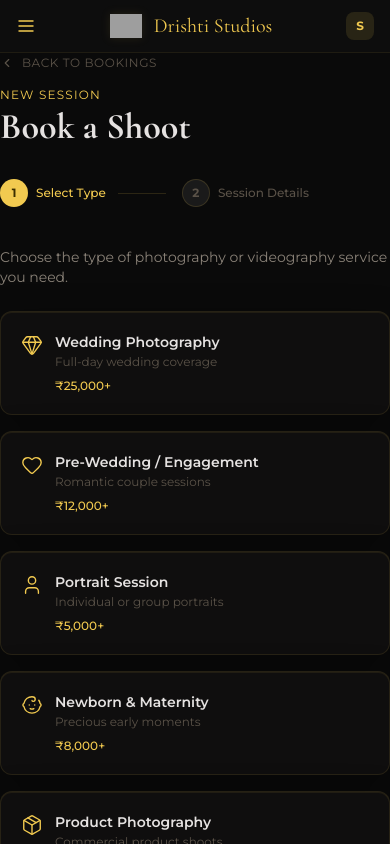
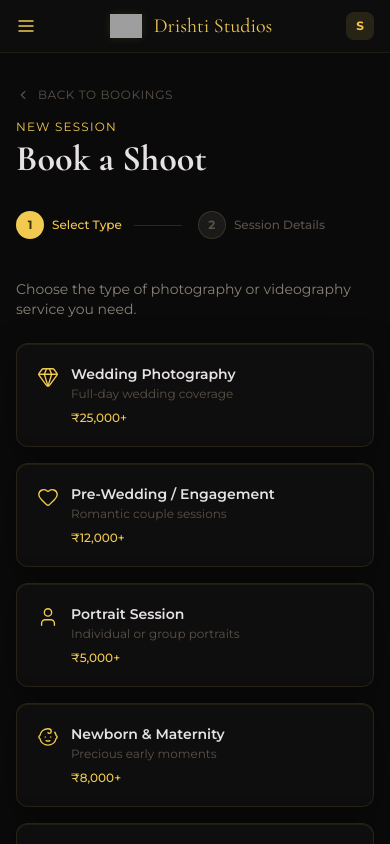
Before and after one commit to drishtistudious-dev/drishti, a Next.js app in the folder apps/drishti-erp/: page /portal/bookings/new in a window 390 px wide. Built offline with nearby package versions, Linux system fonts and the light colour scheme; sample sign-in values are in the browser's storage; grey boxes are pictures that could not be loaded.

Commit message:
fix: add responsive padding to portal subpages to prevent content touching screen edges

```diff
--- a/apps/drishti-erp/app/portal/bookings/new/page.tsx
+++ b/apps/drishti-erp/app/portal/bookings/new/page.tsx
@@ -102,7 +102,7 @@
   }
 
   return (
-    <div className="max-w-6xl mx-auto">
+    <div className="max-w-6xl mx-auto px-4 sm:px-8 md:px-12 py-8 md:py-12">
       {/* Header */}
       <div className="mb-8 animate-fade-in">
         <Link href="/portal/bookings" className="inline-flex items-center gap-2 text-[#5a5248] hover:text-[#f2ca50] text-xs tracking-wider uppercase mb-4 transition-colors">
--- a/apps/drishti-erp/app/portal/bookings/page.tsx
+++ b/apps/drishti-erp/app/portal/bookings/page.tsx
@@ -42,7 +42,7 @@
   const filtered = filter === "All" ? bookings : bookings.filter(b => b.status === filter);
 
   return (
-    <div className="max-w-7xl mx-auto">
+    <div className="max-w-7xl mx-auto px-4 sm:px-8 md:px-12 py-8 md:py-12">
       <div className="flex items-center justify-between mb-8 animate-fade-in">
         <div>
           <p className="text-xs text-[#f2ca50] tracking-widest uppercase mb-1">My Sessions</p>
--- a/apps/drishti-erp/app/portal/invoices/page.tsx
+++ b/apps/drishti-erp/app/portal/invoices/page.tsx
@@ -91,7 +91,7 @@
   };
 
   return (
-    <div className="max-w-7xl mx-auto">
+    <div className="max-w-7xl mx-auto px-4 sm:px-8 md:px-12 py-8 md:py-12">
       <div className="mb-8 animate-fade-in">
         <p className="text-xs text-[#f2ca50] tracking-widest uppercase mb-1">Payments</p>
         <h1 className="font-display text-4xl text-[#e5e2e1] font-bold">Invoices</h1>
--- a/apps/drishti-erp/app/portal/profile/page.tsx
+++ b/apps/drishti-erp/app/portal/profile/page.tsx
@@ -40,7 +40,7 @@
   if (!user) return null;
 
   return (
-    <div className="max-w-5xl mx-auto">
+    <div className="max-w-5xl mx-auto px-4 sm:px-8 md:px-12 py-8 md:py-12">
       <div className="mb-8 animate-fade-in">
         <p className="text-xs text-[#f2ca50] tracking-widest uppercase mb-1">Account</p>
         <h1 className="font-display text-4xl text-[#e5e2e1] font-bold">My Profile</h1>
```
